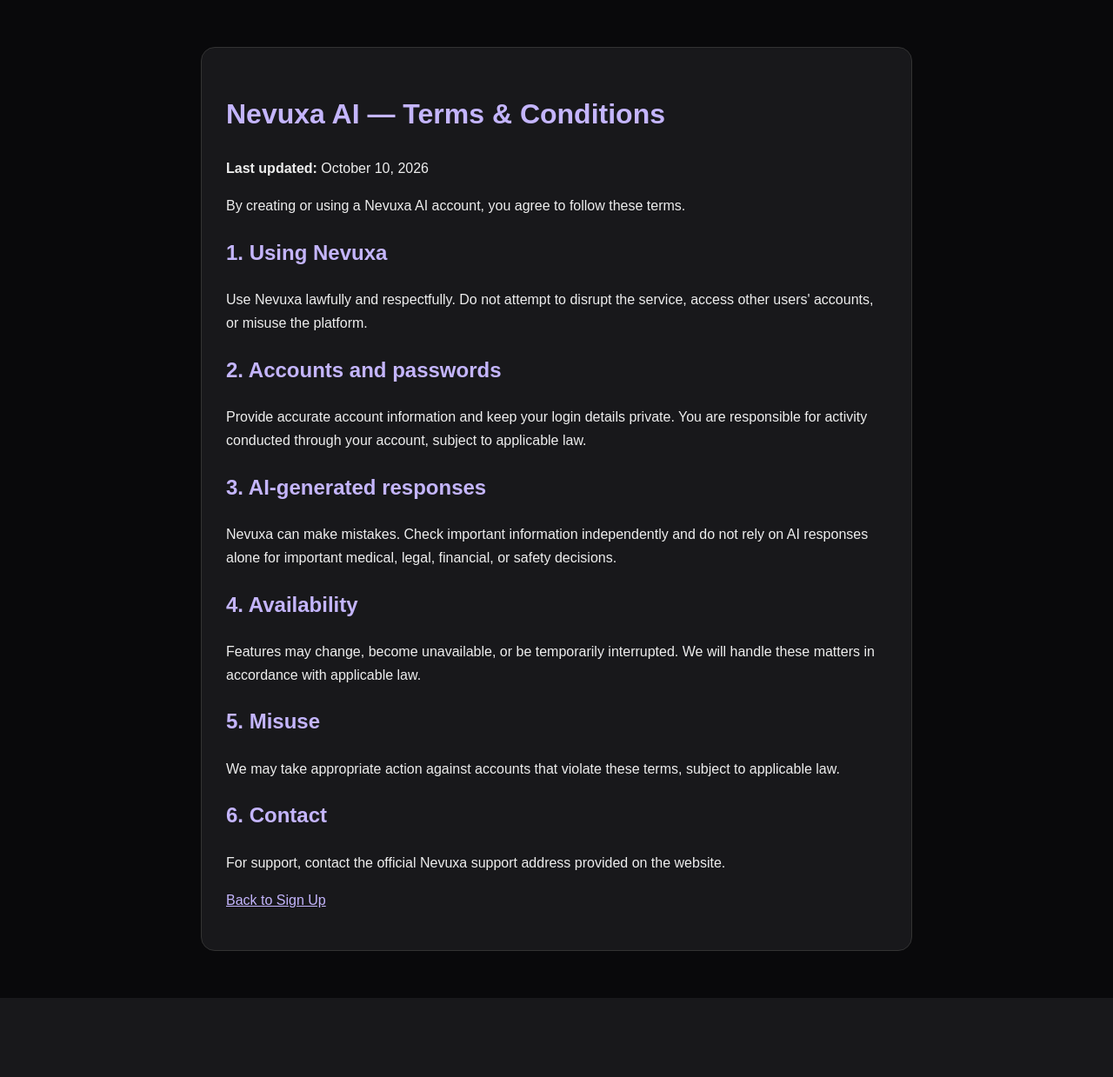
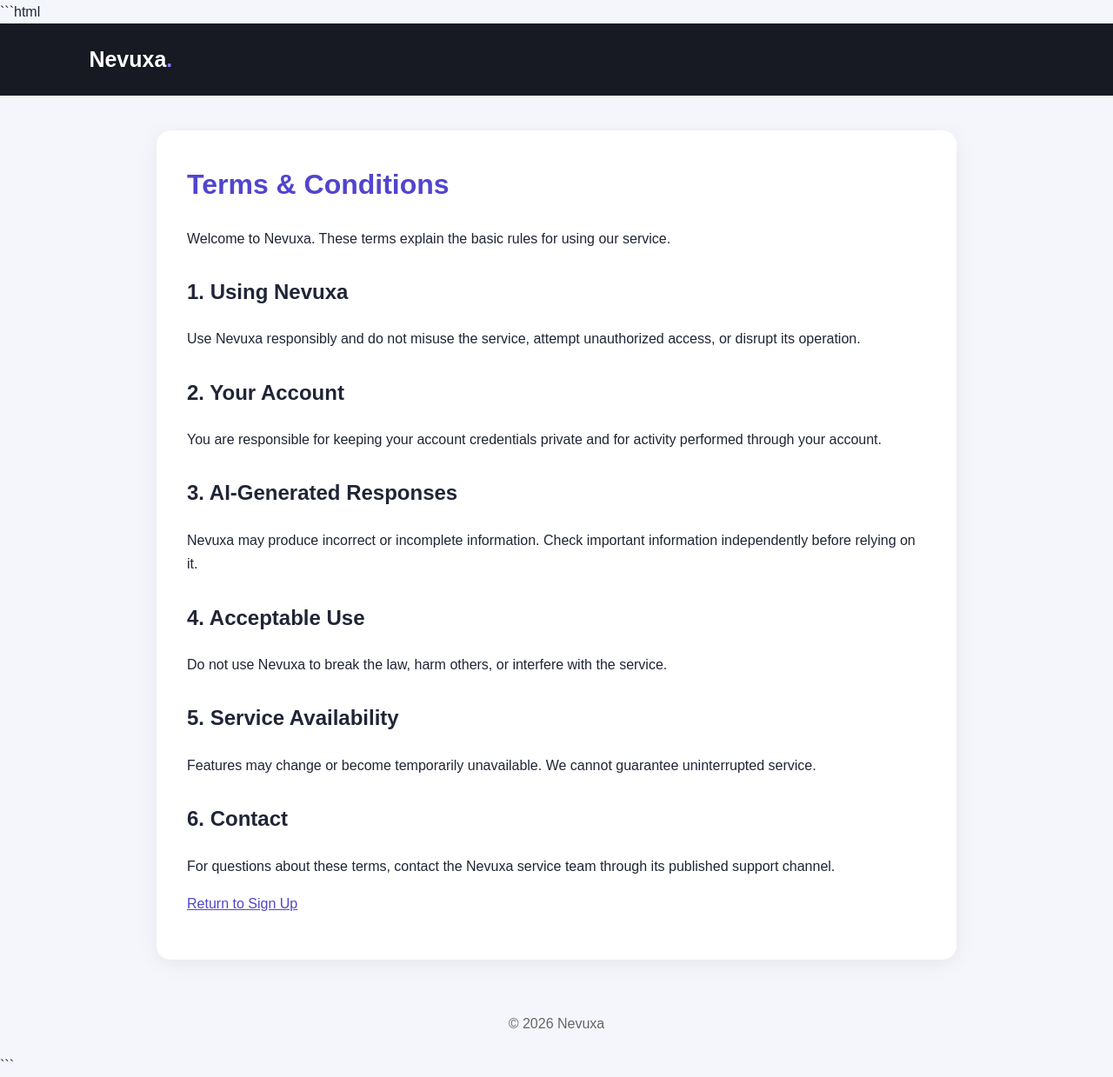
Before and after one commit to bilvasavaji16-source/Nova-AI-NEW-2026-, a Flask app: page /terms in a window 1280 px wide. Shown: the whole page at 87% size. Before the commit the page ends 1148 px from the top, so only its background shows below. Run offline with Flask 3, Linux system fonts and the light colour scheme.

Commit message:
add terms.html

````diff
--- a/templates/terms.html
+++ b/templates/terms.html
@@ -1,68 +1,106 @@
-
+```html
 <!DOCTYPE html>
 <html lang="en">
 <head>
     <meta charset="UTF-8">
     <meta name="viewport" content="width=device-width, initial-scale=1.0">
-    <title>Terms & Conditions | Nevuxa AI</title>
+    <title>Terms & Conditions | Nevuxa</title>
+
     <style>
         body {
             margin: 0;
-            padding: 24px;
-            background: #09090b;
-            color: #eee;
             font-family: Arial, sans-serif;
+            background: #f4f6fb;
+            color: #202536;
             line-height: 1.7;
         }
+
+        header {
+            background: #171923;
+            color: white;
+            padding: 20px 8%;
+            font-size: 25px;
+            font-weight: bold;
+        }
+
+        header span {
+            color: #8b7cff;
+        }
+
         main {
-            max-width: 760px;
-            margin: 30px auto;
-            padding: 28px;
-            background: #18181b;
-            border: 1px solid #333;
+            max-width: 850px;
+            margin: 40px auto;
+            padding: 35px;
+            background: white;
             border-radius: 16px;
+            box-shadow: 0 5px 25px #00000010;
         }
-        h1, h2 { color: #c4b5fd; }
-        a { color: #c4b5fd; }
+
+        h1 {
+            margin-top: 0;
+            color: #5145cd;
+        }
+
+        h2 {
+            margin-top: 28px;
+        }
+
+        a {
+            color: #5145cd;
+        }
+
+        footer {
+            text-align: center;
+            padding: 20px;
+            color: #666;
+        }
+
+        @media (max-width: 600px) {
+            main {
+                margin: 20px 12px;
+                padding: 22px;
+            }
+        }
     </style>
 </head>
+
 <body>
-<main>
-    <h1>Nevuxa AI — Terms & Conditions</h1>
-    <p><strong>Last updated:</strong> October 10, 2026</p>
+    <header>Nevuxa<span>.</span></header>
 
-    <p>By creating or using a Nevuxa AI account, you agree to
-    follow these terms.</p>
+    <main>
+        <h1>Terms & Conditions</h1>
 
-    <h2>1. Using Nevuxa</h2>
-    <p>Use Nevuxa lawfully and respectfully. Do not attempt to
-    disrupt the service, access other users' accounts, or misuse
-    the platform.</p>
+        <p>Welcome to Nevuxa. These terms explain the basic rules
+        for using our service.</p>
 
-    <h2>2. Accounts and passwords</h2>
-    <p>Provide accurate account information and keep your login
-    details private. You are responsible for activity conducted
-    through your account, subject to applicable law.</p>
+        <h2>1. Using Nevuxa</h2>
+        <p>Use Nevuxa responsibly and do not misuse the service,
+        attempt unauthorized access, or disrupt its operation.</p>
 
-    <h2>3. AI-generated responses</h2>
-    <p>Nevuxa can make mistakes. Check important information
-    independently and do not rely on AI responses alone for
-    important medical, legal, financial, or safety decisions.</p>
+        <h2>2. Your Account</h2>
+        <p>You are responsible for keeping your account credentials
+        private and for activity performed through your account.</p>
 
-    <h2>4. Availability</h2>
-    <p>Features may change, become unavailable, or be temporarily
-    interrupted. We will handle these matters in accordance with
-    applicable law.</p>
+        <h2>3. AI-Generated Responses</h2>
+        <p>Nevuxa may produce incorrect or incomplete information.
+        Check important information independently before relying on it.</p>
 
-    <h2>5. Misuse</h2>
-    <p>We may take appropriate action against accounts that
-    violate these terms, subject to applicable law.</p>
+        <h2>4. Acceptable Use</h2>
+        <p>Do not use Nevuxa to break the law, harm others,
+        or interfere with the service.</p>
 
-    <h2>6. Contact</h2>
-    <p>For support, contact the official Nevuxa support address
-    provided on the website.</p>
+        <h2>5. Service Availability</h2>
+        <p>Features may change or become temporarily unavailable.
+        We cannot guarantee uninterrupted service.</p>
 
-    <p><a href="{{ url_for('signup') }}">Back to Sign Up</a></p>
-</main>
+        <h2>6. Contact</h2>
+        <p>For questions about these terms, contact the Nevuxa
+        service team through its published support channel.</p>
+
+        <p><a href="/signup">Return to Sign Up</a></p>
+    </main>
+
+    <footer>© 2026 Nevuxa</footer>
 </body>
 </html>
+```
````
